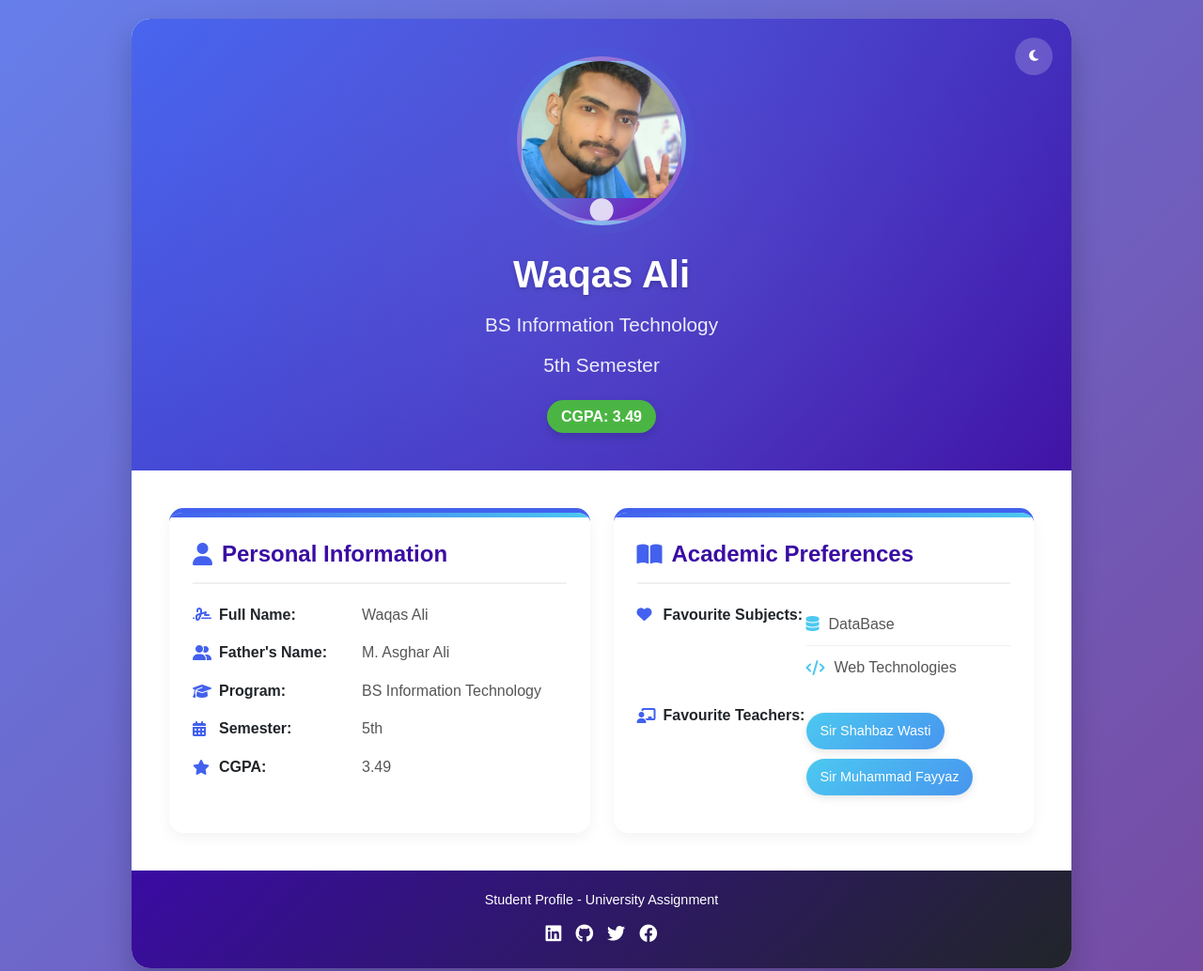
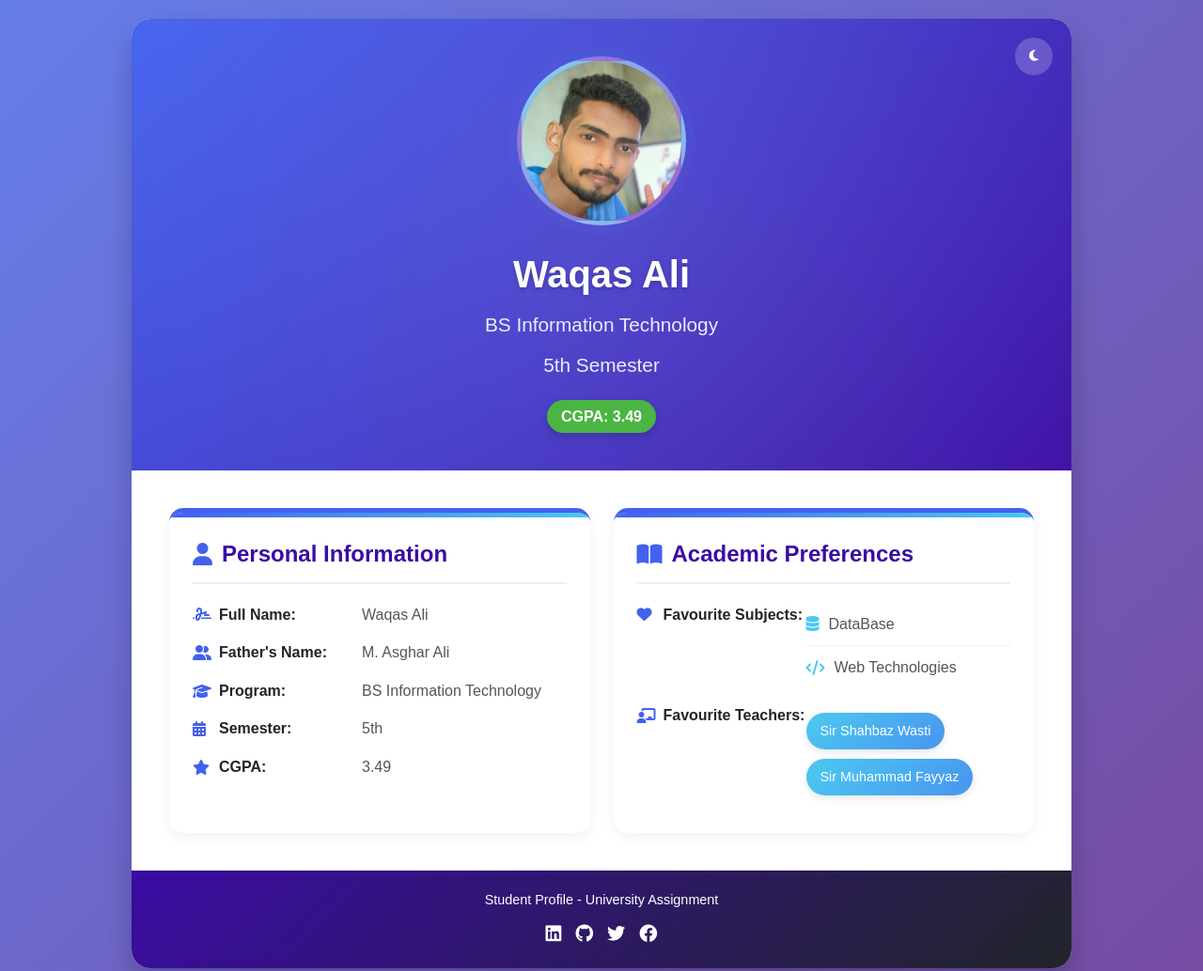
Before and after one commit to waqasali-dev/profile, a plain HTML site: page index.html in a window 1280 px wide. Shown: the top 1034 px of the page at 94% size. Drawn offline with Linux system fonts and the light colour scheme.

Commit message:
object removed

```diff
--- a/index.html
+++ b/index.html
@@ -364,7 +364,6 @@
                     <!-- Image placeholder - replace with your image -->
                     <div class="img-placeholder">
                         <image class="profile-img" src="waqas.jpeg" alt="Profile Image">
-                        <i class="fas fa-user"></i>
                     </div>
                 </div>
                 <h1>Waqas Ali</h1>
```
